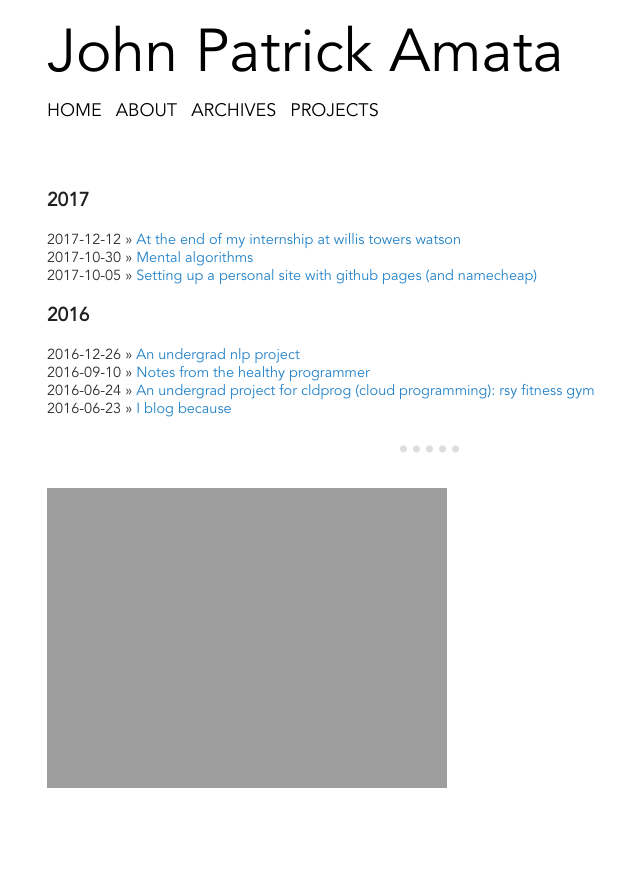
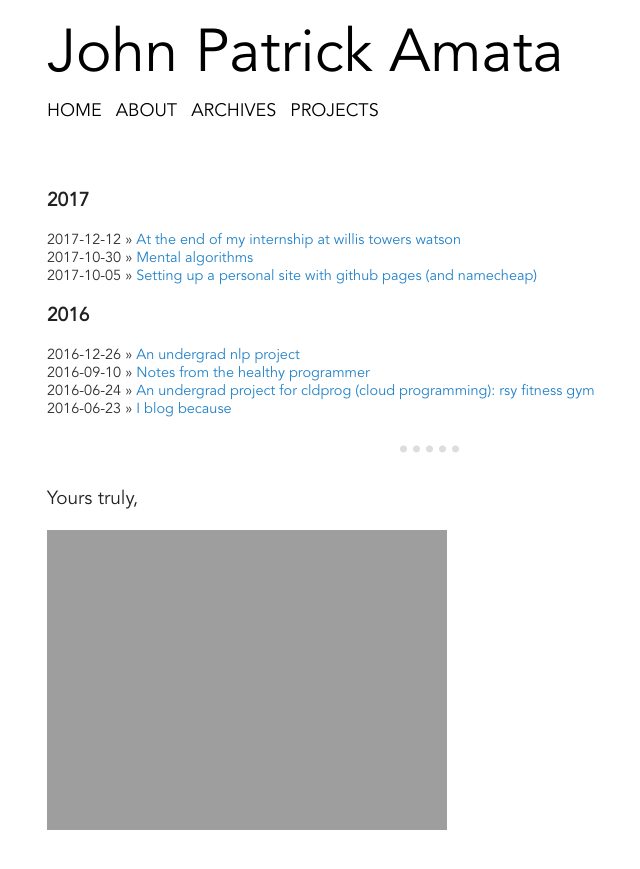
Before and after one commit to jpamata/jpamata.github.io, a Jekyll site: the page built from archives.md, in a window 1280 px wide. Shown: the top 869 px of the page, without its empty margins (209-849 px from the left). Built offline with Jekyll 4.4.1, drawn with Linux system fonts in a browser that asks for light colours.

Commit message:
Update archives.md

```diff
--- a/archives.md
+++ b/archives.md
@@ -33,6 +33,7 @@ permalink: /archives/
 </ul>
 </div>
 <hr/>
+<p>Yours truly,</p>
 <div style="display:table-cell; vertical-align:middle; text-align:center">
   <img src="http://johnamata.com/assets/transparent-sign.png">
 </div>
```
